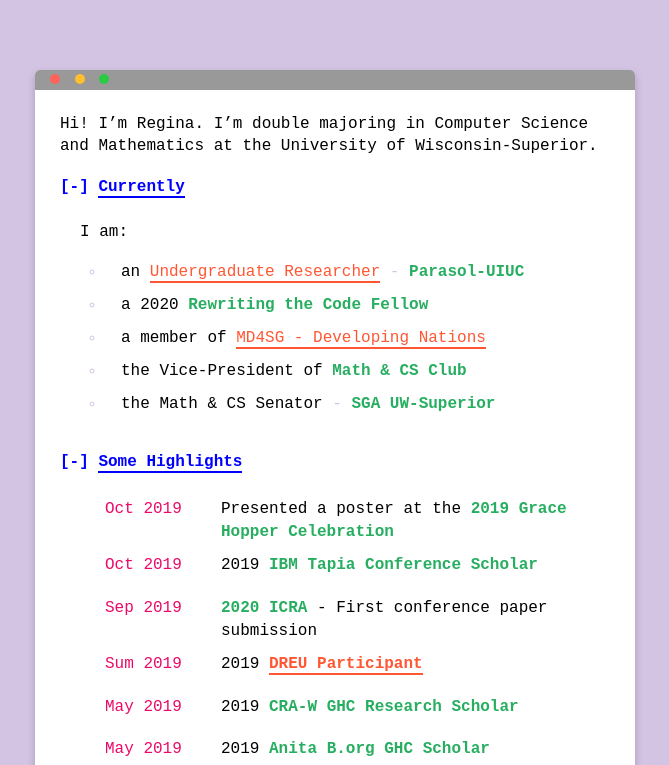
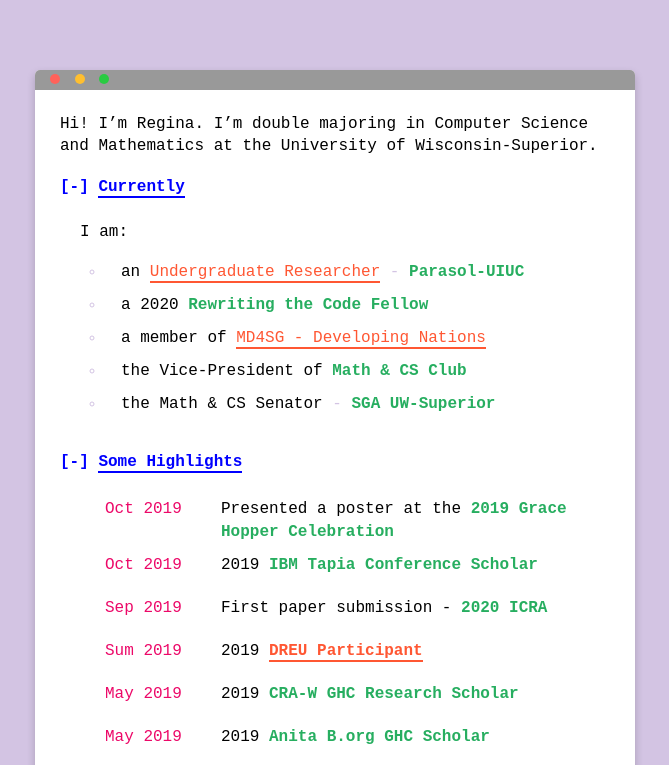
Before and after one commit to reginarex/reginarex.github.io, a plain HTML site: page index.html in a window 1280 px wide. Both pictures are taken after a click on the element "Some Highlights". Shown: the top 765 px of the page, without its empty margins (305-974 px from the left). Drawn offline with nearby package versions, Linux system fonts and the light colour scheme; no server answers; a web font is replaced by a local one.

Commit message:
minor changes

```diff
--- a/index.html
+++ b/index.html
@@ -155,7 +155,7 @@
 								<li>
 									<p class="event-date">Sep 2019</p>
 									<div class="event-content no-hover">
-										<div> <span class="event-title  ">2020 ICRA</span> - First conference paper submission
+										<div>First paper submission - <span class="event-title  ">2020 ICRA</span>
 										</div>
 									</div>
 								</li>
```
